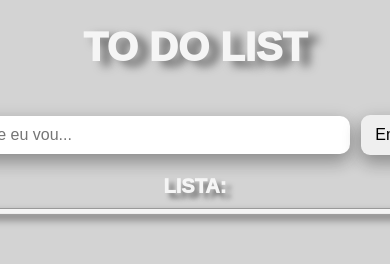
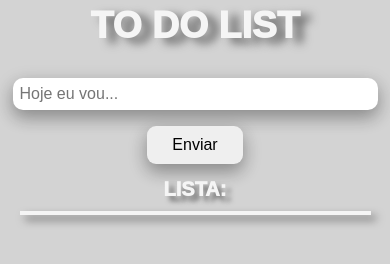
Before and after one commit to Lukiticas/To-do-list, a plain HTML site: page index.html in a window 390 px wide. Shown: the top 264 px of the page. Drawn offline with Linux system fonts and the light colour scheme.

Commit message:
organizado CSS e responsividade

```diff
--- a/assets/style.css
+++ b/assets/style.css
@@ -1,7 +1,9 @@
+@import url("https://fonts.googleapis.com/css2?family=Roboto&display=swap");
+
 * {
   padding: 0;
   margin: 0;
-  font-family: Arial, Helvetica, sans-serif;
+  font-family: sans-serif;
   font-size: 16px;
   text-decoration: none;
   -moz-appearance: none;
@@ -26,13 +28,18 @@ body {
 }
 
 #titulo {
-  margin: 25px;
+  order: 1;
+  text-align: center;
+  margin: 1% 0px 1% 0px;
   color: whitesmoke;
   font-size: 40px;
   font-weight: 1000;
   text-shadow: 10px 5px 10px rgb(100, 100, 100);
 }
 
+#tarefa {
+  order: 2;
+}
 .postagem {
   text-align: center;
   height: 5rem;
@@ -75,6 +82,7 @@ body {
 }
 
 .lista {
+  order: 3;
   display: flex;
   align-items: center;
   justify-content: center;
@@ -94,14 +102,16 @@ hr {
   width: 500px;
   height: 4px;
   background-color: whitesmoke;
-  border: 0 0 0 0 whitesmoke;
+  border: none;
   box-shadow: 5px 5px 8px rgb(105, 104, 104);
 }
 
 .lista-itens {
+  order: 4;
   margin: 15px;
   display: flex;
   flex-direction: column;
+  max-width: 60%;
 }
 
 .items {
@@ -117,9 +127,11 @@ hr {
 
 .item-descricao {
   margin: 15px;
-  padding-left: 15px;
+  padding: 0 15px 0px 15px;
   text-decoration: none;
   border-left: 3px solid gray;
+  inline-size: 80%;
+  overflow-wrap: break-word;
 }
 
 .check {
@@ -150,3 +162,33 @@ hr {
   transform-origin: bottom left;
   clip-path: polygon(14% 44%, 0 65%, 50% 100%, 100% 16%, 80% 0%, 43% 62%);
 }
+
+@media screen and (max-width: 720px) {
+  #titulo {
+    font-size: calc(10vw - 10%);
+  }
+
+  .postagem {
+    flex-direction: column;
+    margin: 1rem;
+  }
+
+  #texto {
+    width: 90vw;
+    margin-bottom: 1rem;
+  }
+
+  #button {
+    padding: 10px;
+  }
+
+  hr {
+    width: 90vw;
+  }
+  .lista {
+    margin-top: 15px;
+  }
+  .lista-itens {
+    max-width: 90vw;
+  }
+}
```
